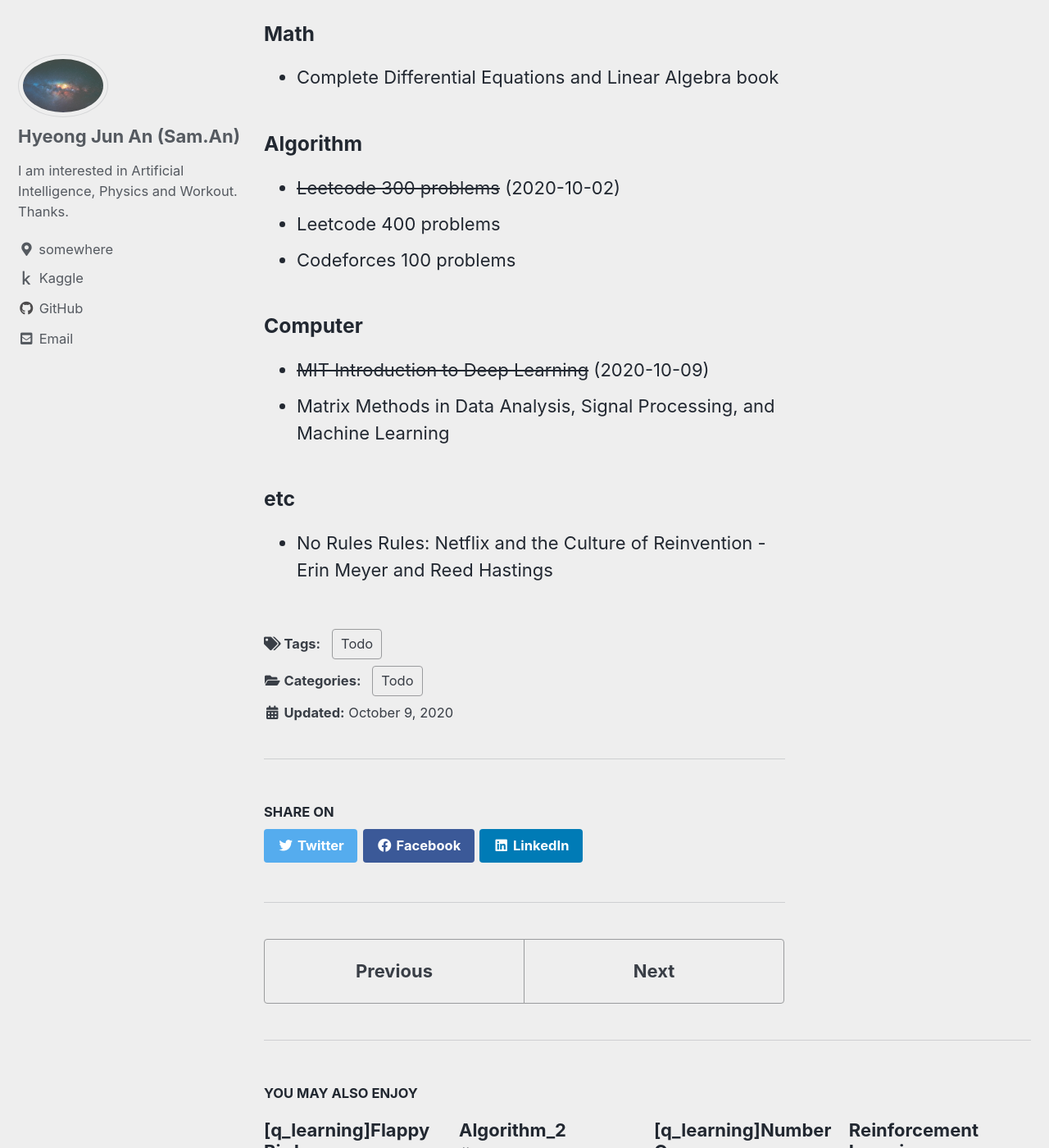
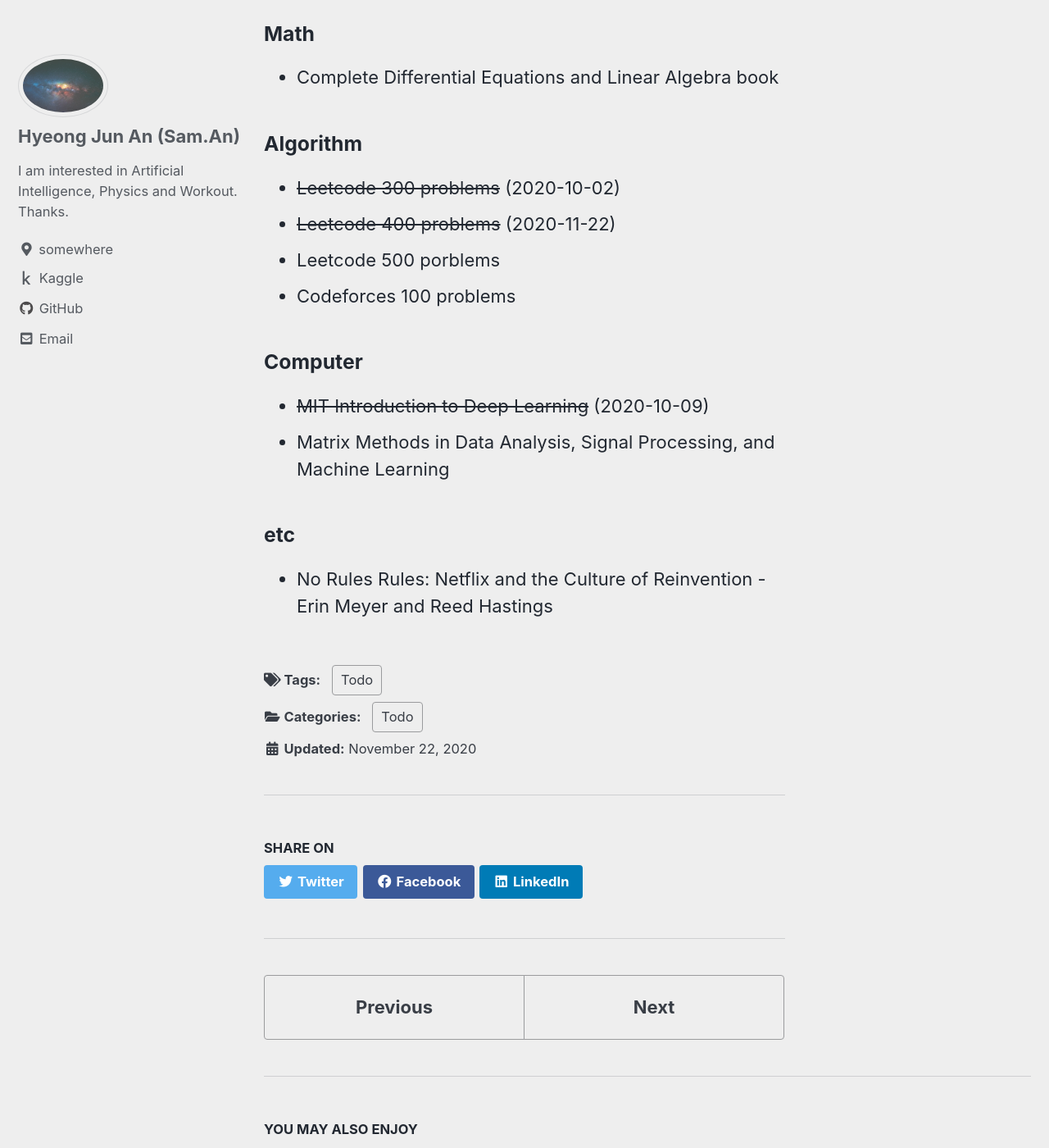
Before and after one commit to sammiee5311/sammiee5311.github.com, a Jekyll site: the page built from _posts/2020-08-29-To do.md, in a window 1280 px wide and 1400 px high, scrolled down 657 px. Shown: the whole window at 82% size. Built offline with Jekyll 4.4.1, drawn with Linux system fonts in a browser that asks for light colours; cached includes are drawn as plain includes.

Commit message:
Update 2020-08-29-To do.md

```diff
--- a/_posts/2020-08-29-To do.md
+++ b/_posts/2020-08-29-To do.md
@@ -7,7 +7,7 @@ categories:
 tags:
   - Todo
 
-last_modified_at: 2020-10-09
+last_modified_at: 2020-11-22
 
 ---
 
@@ -26,7 +26,8 @@ last_modified_at: 2020-10-09
 
 ### Algorithm
 + ~~Leetcode 300 problems~~ (2020-10-02)
-+ Leetcode 400 problems
++ ~~Leetcode 400 problems~~ (2020-11-22)
++ Leetcode 500 porblems
 + Codeforces 100 problems
 
 ### Computer
```
